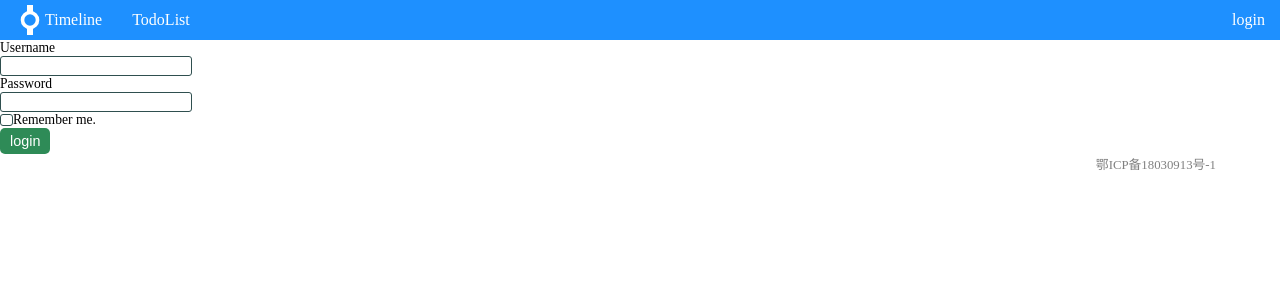
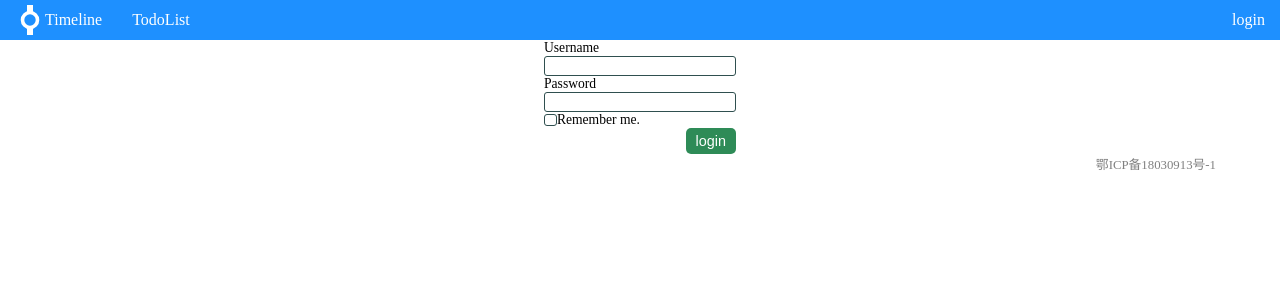
Before and after one commit to crupest/Timeline-App, an Angular app: page /login in a window 1280 px wide. Shown: the top 300 px of the page. Built offline with nearby package versions, Linux system fonts and the light colour scheme.

Commit message:
Update login page.

```diff
--- a/src/app/user/login-page/login-page.component.css
+++ b/src/app/user/login-page/login-page.component.css
@@ -1,3 +1,8 @@
+:host {
+  display: flex;
+  justify-content: center;
+}
+
 form {
   display: block;
 }
@@ -53,6 +58,7 @@ label.input-label {
 }
 
 .login-button {
+  margin-left: auto;
   display: block;
   border: none;
   border-radius: 5px;
```
